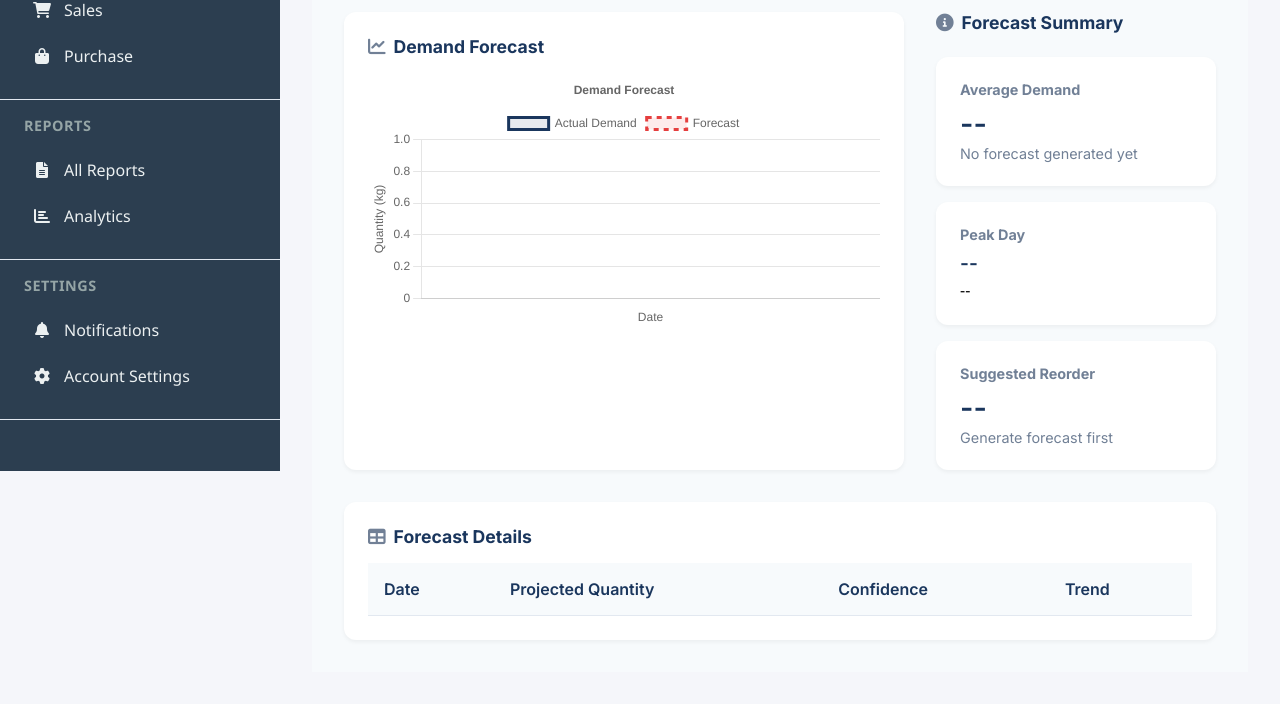
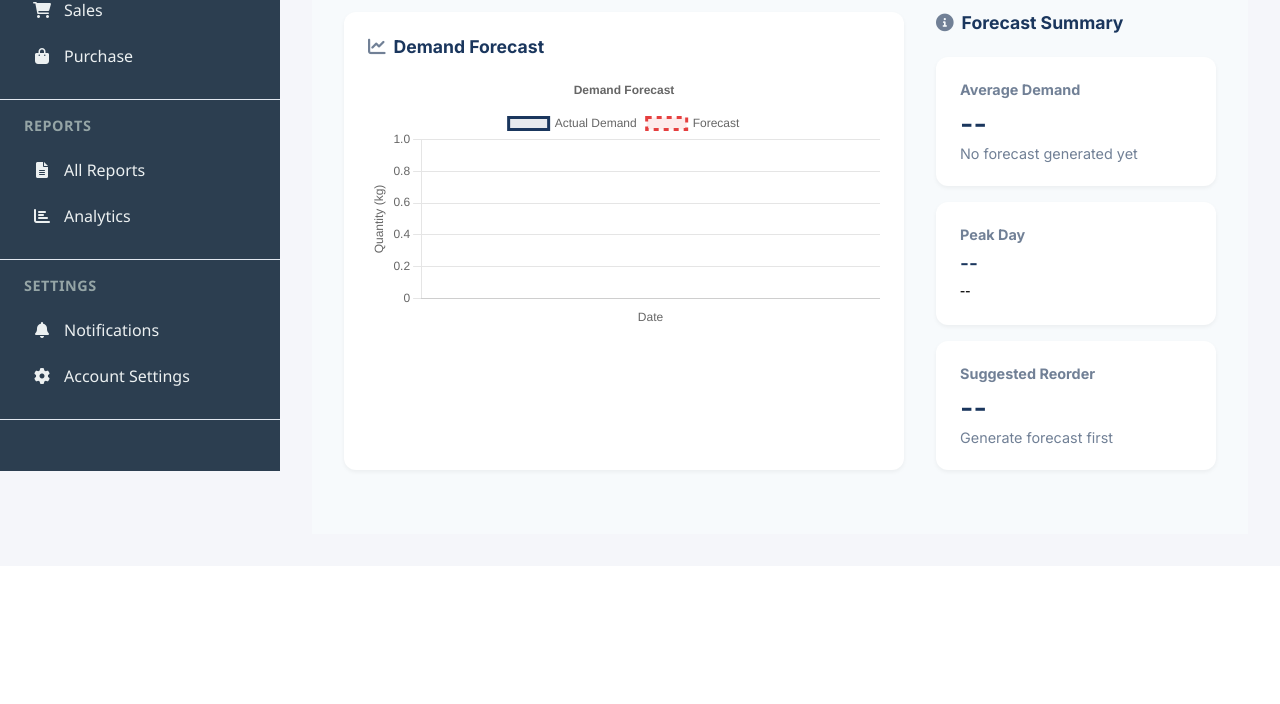
Before and after one commit to Paolo1207/G.M.C-Rice-Warehouse, a Flask app: template backend/GMCmanager/templates/manager/manager_forecast.html in a window 1280 px wide. Shown: the part 329-1033 px from the top of the page. After the commit the page ends 802 px from the top, so only its background shows below. Run offline with Flask 3, Linux system fonts and the light colour scheme; the template is opened without the code that fills it, so the values that code supplies are empty; parts of the project's set-up code (start-up, migrations or seed data) failed here and were passed over; some libraries are stand-ins or nearby versions.

Commit message:
Remove Forecast Details table and fix information display
- Removed Forecast Details table section as requested
- Improved forecast information display with better error handling
- Added fallback to use summary data if forecast array is empty
- Ensured information section always displays, even on errors
- Added extensive debugging logs to identify data structure issues
- Improved error messages for better user feedback

```diff
--- a/backend/GMCmanager/templates/manager/manager_forecast.html
+++ b/backend/GMCmanager/templates/manager/manager_forecast.html
@@ -267,21 +267,6 @@
                 </div>
               </div>
             </div>
-          </div>
-
-          <div class="forecast-table-container">
-            <h3><i class="fas fa-table"></i> Forecast Details</h3>
-            <table class="forecast-table">
-              <thead>
-                <tr>
-                  <th>Date</th>
-                  <th>Projected Quantity</th>
-                  <th>Confidence</th>
-                  <th>Trend</th>
-                </tr>
-              </thead>
-              <tbody id="forecastTableBody"></tbody>
-            </table>
           </div>
 
           <!-- Forecast Information & Stock Preparation Guide -->
@@ -646,12 +631,7 @@
             console.log('Invalid summary data - keeping existing values');
           }
 
-          if (details) {
-            console.log('DEBUG FRONTEND: Details data:', details);
-            renderForecastTable(details);
-          } else {
-            console.log('DEBUG FRONTEND: No details data received');
-          }
+          // Details table removed - information is shown in the information section below
         } else {
           console.warn('Invalid forecast data - generating sample data');
           generateSampleForecastData();
@@ -814,30 +794,6 @@
       }
     }
 
-    function renderForecastTable(data) {
-      const tbody = document.getElementById('forecastTableBody');
-      tbody.innerHTML = '';
-
-      if (!data || data.length === 0) {
-        const tr = document.createElement('tr');
-        tr.innerHTML = `
-          <td colspan="4" style="text-align: center; color: #666;">No forecast data available</td>
-        `;
-        tbody.appendChild(tr);
-        return;
-      }
-
-      data.forEach(item => {
-        const tr = document.createElement('tr');
-        tr.innerHTML = `
-          <td>${formatDate(item.date)}</td>
-          <td>${item.predicted_demand || item.projected || '--'} kg</td>
-          <td>${item.confidence || '--'}</td>
-          <td>${item.trend || '--'}</td>
-        `;
-        tbody.appendChild(tr);
-      });
-    }
 
     // Load risk data from manager API
     async function loadRiskData() {
@@ -929,7 +885,11 @@
             });
 
             // Display detailed forecast information with branch inventory
-            await displayForecastInformation(data, branchId, productId);
+            // Always call this, even if forecast data seems invalid
+            console.log('Calling displayForecastInformation with data:', data);
+            await displayForecastInformation(data, branchId, productId).catch(err => {
+              console.error('Error in displayForecastInformation:', err);
+            });
             filtersDirty = false;
           } else {
             console.error('API Error:', data.error);
@@ -1456,21 +1416,34 @@
         summary = forecastData.summary || {};
 
         console.log('DEBUG: Final forecastValues length:', forecastValues.length);
-
+        console.log('DEBUG: Full forecastData structure:', JSON.stringify(forecastData, null, 2));
+
+        // If no forecast values, try to use summary data to create a basic display
         if (!forecastValues || forecastValues.length === 0) {
-          console.warn('No forecast values to display. Data structure:', Object.keys(forecastData));
-          // Try to show a message to the user
+          console.warn('No forecast values found. Attempting to use summary data.');
+
+          // Try to create forecast values from summary if available
+          if (summary && summary.avg_demand && summary.peak_quantity) {
+            // Create a simple forecast array from summary
+            const days = forecastData.model_info?.days_forecasted || 30;
+            const baseDemand = summary.avg_demand || 0;
+            forecastValues = Array(days).fill(baseDemand);
+            console.log('DEBUG: Created forecast values from summary:', forecastValues.length);
+          } else {
+            // Show error message but still display the section
             const infoContent = document.getElementById('forecast-information-content');
             if (infoContent) {
               infoContent.innerHTML = `
                 <div style="padding: 20px; text-align: center; color: #666;">
-                <p>Forecast data is being processed. Please wait a moment and try generating the forecast again.</p>
-                <p style="font-size: 0.9rem; margin-top: 10px;">If the issue persists, ensure you have sales data for the selected product.</p>
+                  <p style="color: #e53e3e; font-weight: 600;">⚠️ Forecast data is incomplete</p>
+                  <p>Please ensure you have sales data for the selected product and try generating the forecast again.</p>
+                  <p style="font-size: 0.9rem; margin-top: 10px; color: #999;">The forecast requires historical sales transactions to generate accurate predictions.</p>
                 </div>
               `;
               document.getElementById('forecast-information').style.display = 'block';
             }
             return;
+          }
         }
 
         // Get product name from details if available
@@ -1640,9 +1613,28 @@
         `;
 
         // Show the information section
-        document.getElementById('forecast-information').style.display = 'block';
+        const infoSection = document.getElementById('forecast-information');
+        if (infoSection) {
+          infoSection.style.display = 'block';
+          console.log('DEBUG: Forecast information section displayed');
+        } else {
+          console.error('DEBUG: forecast-information element not found!');
+        }
       } catch (error) {
         console.error('Error displaying forecast information:', error);
+        // Show error message in the section
+        const infoContent = document.getElementById('forecast-information-content');
+        const infoSection = document.getElementById('forecast-information');
+        if (infoContent && infoSection) {
+          infoContent.innerHTML = `
+            <div style="padding: 20px; text-align: center; color: #666;">
+              <p style="color: #e53e3e; font-weight: 600;">⚠️ Error displaying forecast information</p>
+              <p>${error.message || 'An unexpected error occurred'}</p>
+              <p style="font-size: 0.9rem; margin-top: 10px; color: #999;">Please check the browser console for details.</p>
+            </div>
+          `;
+          infoSection.style.display = 'block';
+        }
       }
     }
 
```
Lines whose indentation alone changed are shown as unchanged.
